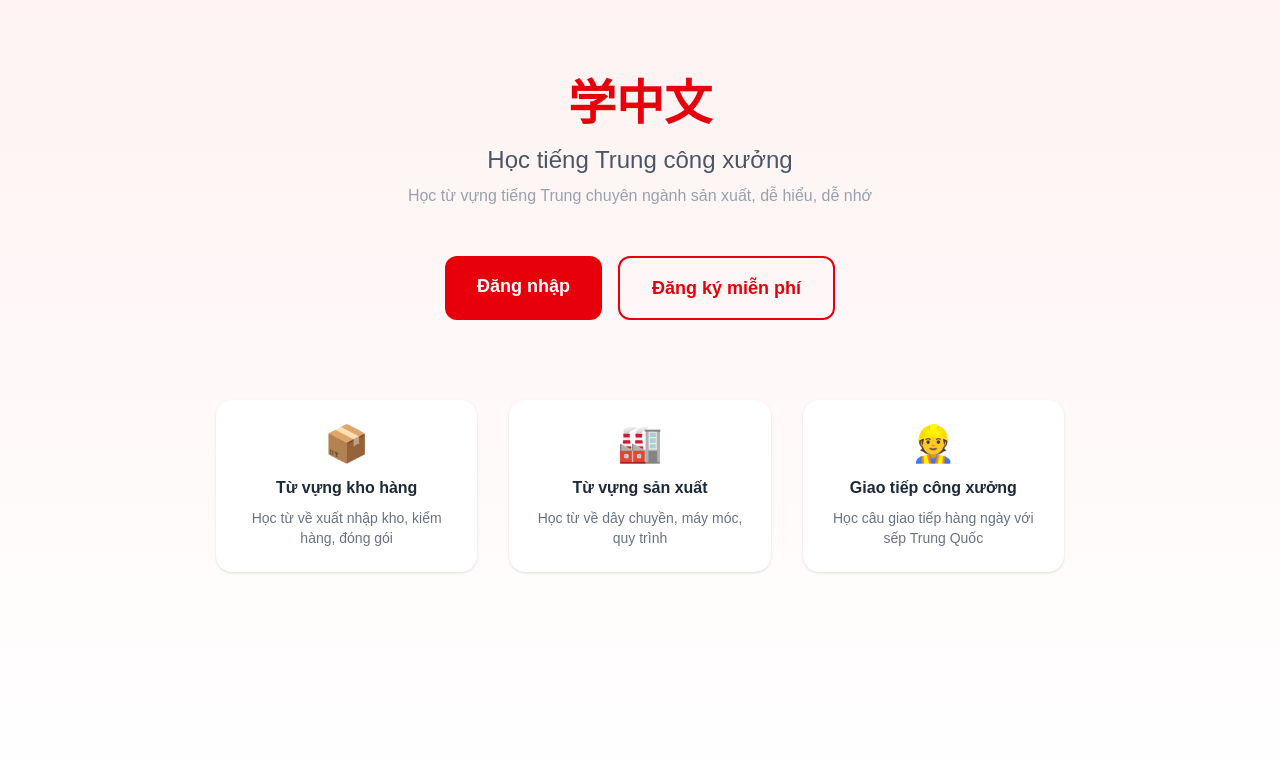
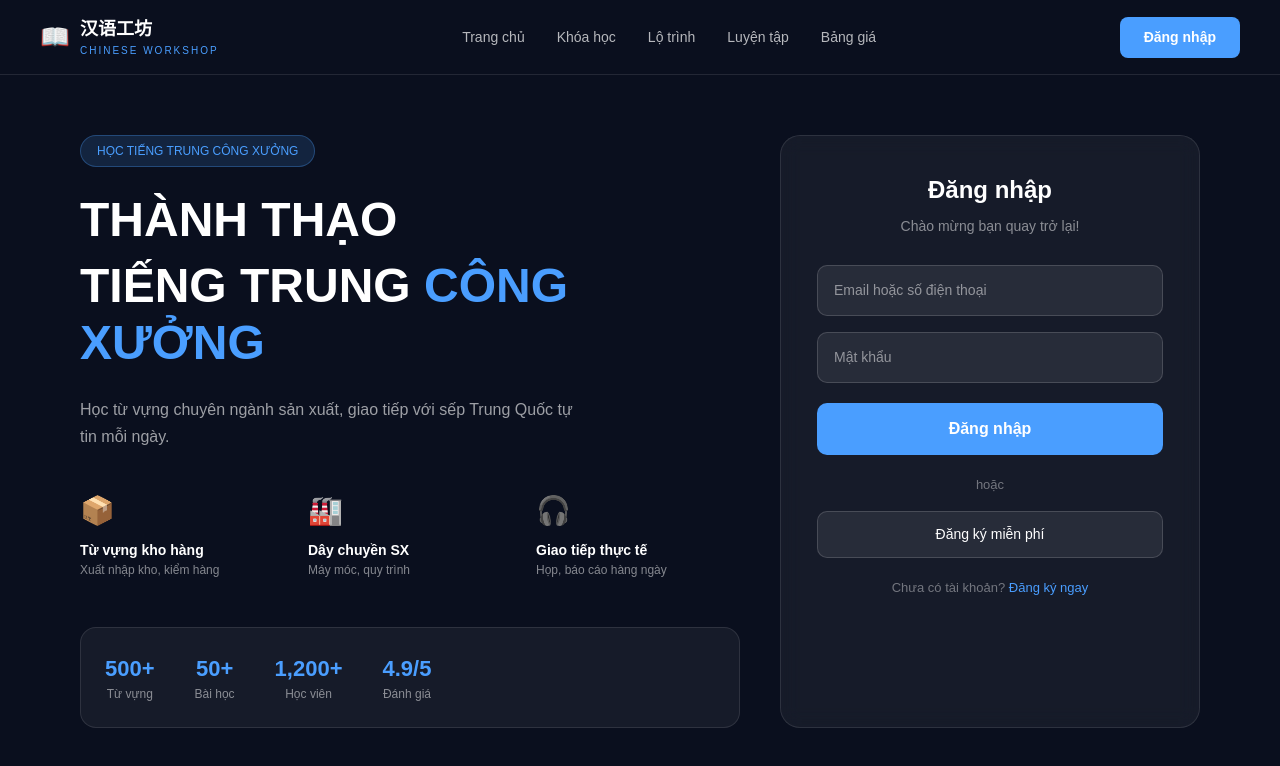
Before and after one commit to phuthanhn39-boop/chinese-factory-app, a Next.js app: page / in a window 1280 px wide. Shown: the top 766 px of the page. Built offline with nearby package versions, Linux system fonts and the light colour scheme.

Commit message:
dark theme home page

```diff
--- a/app/page.tsx
+++ b/app/page.tsx
@@ -1,30 +1,64 @@
 export default function Home() {
   return (
-    <div className="min-h-screen bg-gradient-to-b from-red-50 to-white">
-      <div className="max-w-4xl mx-auto px-6 py-20 text-center">
-        <h1 className="text-5xl font-bold text-red-600 mb-4">学中文</h1>
-        <p className="text-2xl text-gray-600 mb-2">Học tiếng Trung công xưởng</p>
-        <p className="text-gray-400 mb-12">Học từ vựng tiếng Trung chuyên ngành sản xuất, dễ hiểu, dễ nhớ</p>
-        <div className="flex gap-4 justify-center">
-          <a href="/login" className="bg-red-600 text-white px-8 py-4 rounded-xl text-lg font-semibold hover:bg-red-700 transition">Đăng nhập</a>
-          <a href="/register" className="border-2 border-red-600 text-red-600 px-8 py-4 rounded-xl text-lg font-semibold hover:bg-red-50 transition">Đăng ký miễn phí</a>
+    <div style={{minHeight: '100vh', background: '#0a0f1e', fontFamily: 'sans-serif'}}>
+      <nav style={{display: 'flex', alignItems: 'center', justifyContent: 'space-between', padding: '16px 40px', borderBottom: '1px solid rgba(255,255,255,0.1)'}}>
+        <div style={{display: 'flex', alignItems: 'center', gap: '10px'}}>
+          <span style={{fontSize: '24px'}}>📖</span>
+          <div>
+            <div style={{color: '#fff', fontWeight: 700, fontSize: '18px'}}>汉语工坊</div>
+            <div style={{color: '#4a9eff', fontSize: '10px', letterSpacing: '2px'}}>CHINESE WORKSHOP</div>
+          </div>
         </div>
-        <div className="mt-20 grid grid-cols-3 gap-8">
-          <div className="bg-white p-6 rounded-2xl shadow-sm">
-            <div className="text-4xl mb-3">📦</div>
-            <h3 className="font-bold text-gray-800 mb-2">Từ vựng kho hàng</h3>
-            <p className="text-gray-500 text-sm">Học từ về xuất nhập kho, kiểm hàng, đóng gói</p>
+        <div style={{display: 'flex', gap: '32px'}}>
+          {['Trang chủ','Khóa học','Lộ trình','Luyện tập','Bảng giá'].map(item => (
+            <a key={item} href="#" style={{color: 'rgba(255,255,255,0.7)', textDecoration: 'none', fontSize: '14px'}}>{item}</a>
+          ))}
+        </div>
+        <a href="/login" style={{background: '#4a9eff', color: '#fff', padding: '10px 24px', borderRadius: '8px', textDecoration: 'none', fontSize: '14px', fontWeight: 600}}>Đăng nhập</a>
+      </nav>
+
+      <div style={{display: 'grid', gridTemplateColumns: '1fr 420px', gap: '40px', padding: '60px 40px', maxWidth: '1200px', margin: '0 auto'}}>
+        <div>
+          <div style={{display: 'inline-block', background: 'rgba(74,158,255,0.15)', color: '#4a9eff', fontSize: '12px', padding: '6px 16px', borderRadius: '20px', marginBottom: '24px', border: '1px solid rgba(74,158,255,0.3)'}}>HỌC TIẾNG TRUNG CÔNG XƯỞNG</div>
+          <h1 style={{color: '#fff', fontSize: '48px', fontWeight: 800, lineHeight: 1.2, margin: '0 0 8px'}}>THÀNH THẠO</h1>
+          <h1 style={{fontSize: '48px', fontWeight: 800, lineHeight: 1.2, margin: '0 0 24px'}}><span style={{color: '#fff'}}>TIẾNG TRUNG </span><span style={{color: '#4a9eff'}}>CÔNG XƯỞNG</span></h1>
+          <p style={{color: 'rgba(255,255,255,0.6)', fontSize: '16px', lineHeight: 1.7, marginBottom: '40px', maxWidth: '500px'}}>Học từ vựng chuyên ngành sản xuất, giao tiếp với sếp Trung Quốc tự tin mỗi ngày.</p>
+          <div style={{display: 'grid', gridTemplateColumns: 'repeat(3,1fr)', gap: '24px', marginBottom: '48px'}}>
+            {[
+              {icon: '📦', title: 'Từ vựng kho hàng', sub: 'Xuất nhập kho, kiểm hàng'},
+              {icon: '🏭', title: 'Dây chuyền SX', sub: 'Máy móc, quy trình'},
+              {icon: '🎧', title: 'Giao tiếp thực tế', sub: 'Họp, báo cáo hàng ngày'},
+            ].map(f => (
+              <div key={f.title}>
+                <div style={{fontSize: '28px', marginBottom: '8px'}}>{f.icon}</div>
+                <div style={{color: '#fff', fontWeight: 600, fontSize: '14px'}}>{f.title}</div>
+                <div style={{color: 'rgba(255,255,255,0.5)', fontSize: '12px'}}>{f.sub}</div>
+              </div>
+            ))}
           </div>
-          <div className="bg-white p-6 rounded-2xl shadow-sm">
-            <div className="text-4xl mb-3">🏭</div>
-            <h3 className="font-bold text-gray-800 mb-2">Từ vựng sản xuất</h3>
-            <p className="text-gray-500 text-sm">Học từ về dây chuyền, máy móc, quy trình</p>
+          <div style={{display: 'flex', gap: '40px', padding: '24px', background: 'rgba(255,255,255,0.05)', borderRadius: '16px', border: '1px solid rgba(255,255,255,0.1)'}}>
+            {[['500+','Từ vựng'],['50+','Bài học'],['1,200+','Học viên'],['4.9/5','Đánh giá']].map(([num,lbl]) => (
+              <div key={lbl} style={{textAlign:'center'}}>
+                <div style={{color:'#4a9eff',fontWeight:700,fontSize:'22px'}}>{num}</div>
+                <div style={{color:'rgba(255,255,255,0.5)',fontSize:'12px'}}>{lbl}</div>
+              </div>
+            ))}
           </div>
-          <div className="bg-white p-6 rounded-2xl shadow-sm">
-            <div className="text-4xl mb-3">👷</div>
-            <h3 className="font-bold text-gray-800 mb-2">Giao tiếp công xưởng</h3>
-            <p className="text-gray-500 text-sm">Học câu giao tiếp hàng ngày với sếp Trung Quốc</p>
+        </div>
+
+        <div style={{background: 'rgba(255,255,255,0.05)', borderRadius: '20px', padding: '36px', border: '1px solid rgba(255,255,255,0.1)', backdropFilter: 'blur(10px)'}}>
+          <h2 style={{color: '#fff', fontSize: '24px', fontWeight: 700, margin: '0 0 8px', textAlign: 'center'}}>Đăng nhập</h2>
+          <p style={{color: 'rgba(255,255,255,0.5)', fontSize: '14px', textAlign: 'center', marginBottom: '28px'}}>Chào mừng bạn quay trở lại!</p>
+          <div style={{marginBottom: '16px'}}>
+            <input type="email" placeholder="Email hoặc số điện thoại" style={{width: '100%', background: 'rgba(255,255,255,0.08)', border: '1px solid rgba(255,255,255,0.15)', borderRadius: '10px', padding: '14px 16px', color: '#fff', fontSize: '14px', boxSizing: 'border-box'}} />
           </div>
+          <div style={{marginBottom: '20px'}}>
+            <input type="password" placeholder="Mật khẩu" style={{width: '100%', background: 'rgba(255,255,255,0.08)', border: '1px solid rgba(255,255,255,0.15)', borderRadius: '10px', padding: '14px 16px', color: '#fff', fontSize: '14px', boxSizing: 'border-box'}} />
+          </div>
+          <a href="/login" style={{display: 'block', background: '#4a9eff', color: '#fff', textAlign: 'center', padding: '14px', borderRadius: '10px', textDecoration: 'none', fontWeight: 700, fontSize: '16px', marginBottom: '20px'}}>Đăng nhập</a>
+          <div style={{textAlign:'center',color:'rgba(255,255,255,0.4)',fontSize:'13px',marginBottom:'16px'}}>hoặc</div>
+          <a href="/register" style={{display:'block',background:'rgba(255,255,255,0.08)',color:'#fff',textAlign:'center',padding:'12px',borderRadius:'10px',textDecoration:'none',fontSize:'14px',border:'1px solid rgba(255,255,255,0.15)'}}>Đăng ký miễn phí</a>
+          <p style={{textAlign:'center',color:'rgba(255,255,255,0.4)',fontSize:'13px',marginTop:'20px'}}>Chưa có tài khoản? <a href="/register" style={{color:'#4a9eff'}}>Đăng ký ngay</a></p>
         </div>
       </div>
     </div>
```
